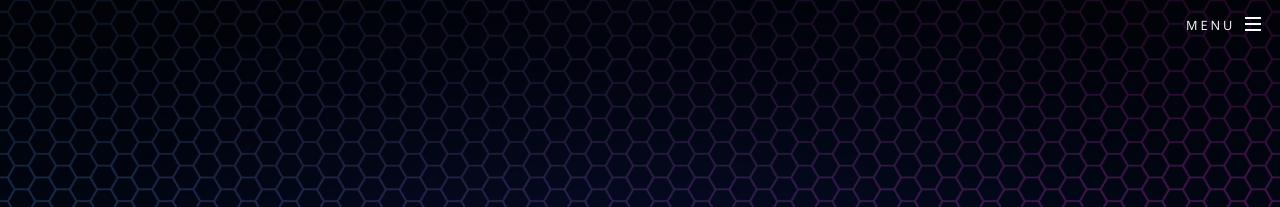
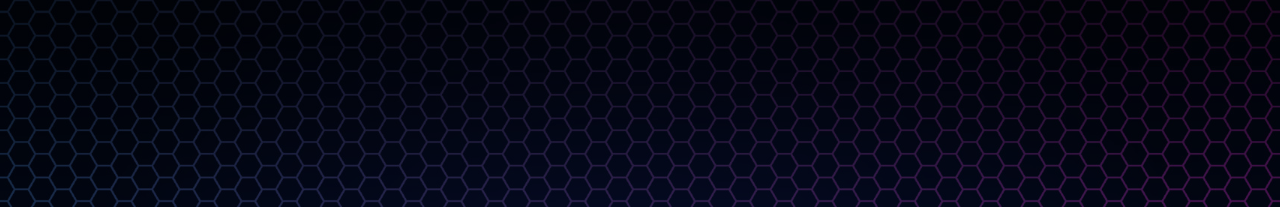
Before and after one commit to dhvani2504/dhvani2504.github.io, a Jekyll site: the page built from index.html, in a window 1280 px wide. Shown: the top 207 px of the page. Built offline with Jekyll 4.4.1, drawn with Linux system fonts in a browser that asks for light colours.

Commit message:
Update header.html

```diff
--- a/_includes/header.html
+++ b/_includes/header.html
@@ -3,9 +3,9 @@
   <h1><a href="{{ site.baseurl }}/index.html">{{ site.title }}</a></h1>
   <nav id="nav">
     <ul>
-      <li class="special">
+      <!-- <li class="special">
         <a href="#menu" class="menuToggle"><span>Menu</span></a>
-        <!-- <div id="menu">
+        <div id="menu">
           <ul>
             <li><a href="index.html">Home</a></li>
             {% for my_page in site.pages %}
@@ -14,8 +14,8 @@
             {% endif %}
             {% endfor %}
           </ul>
-        </div> -->
-      </li>
+        </div>
+      </li> -->
     </ul>
   </nav>
 </header>
```
